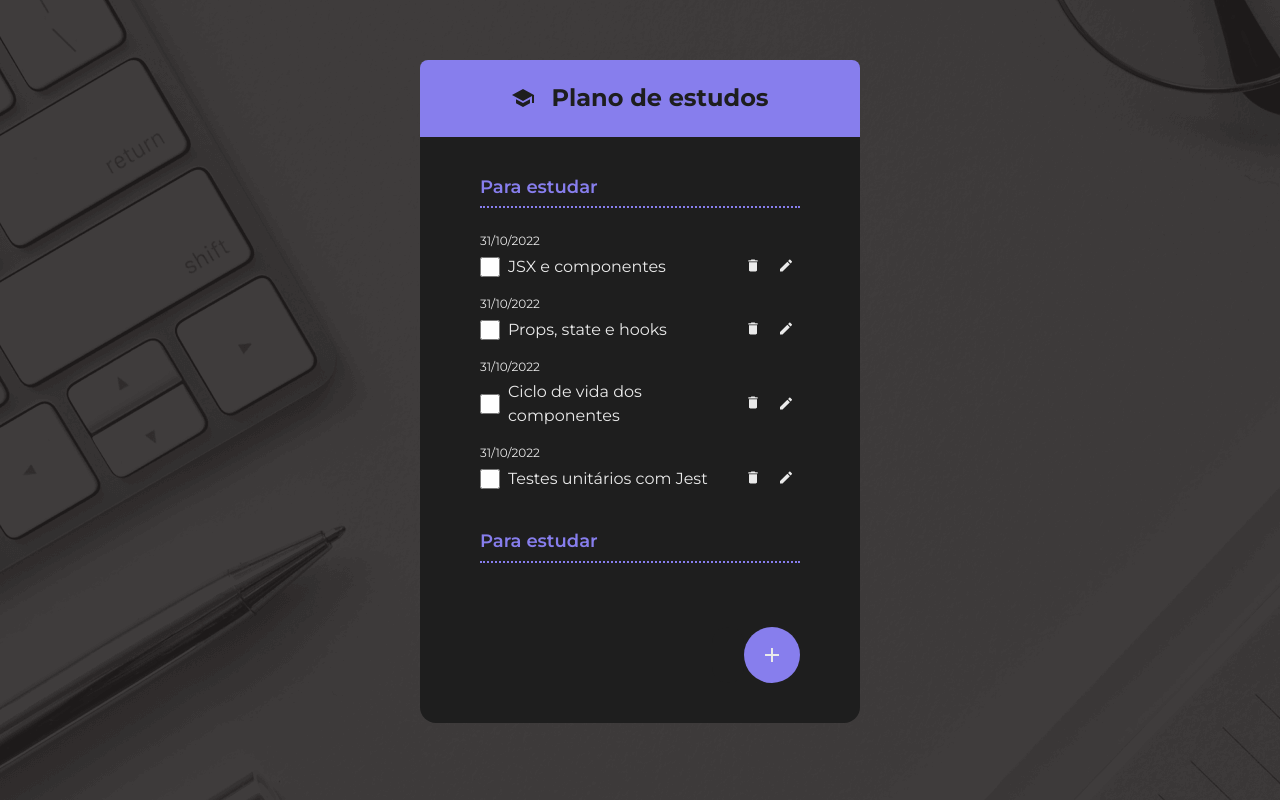
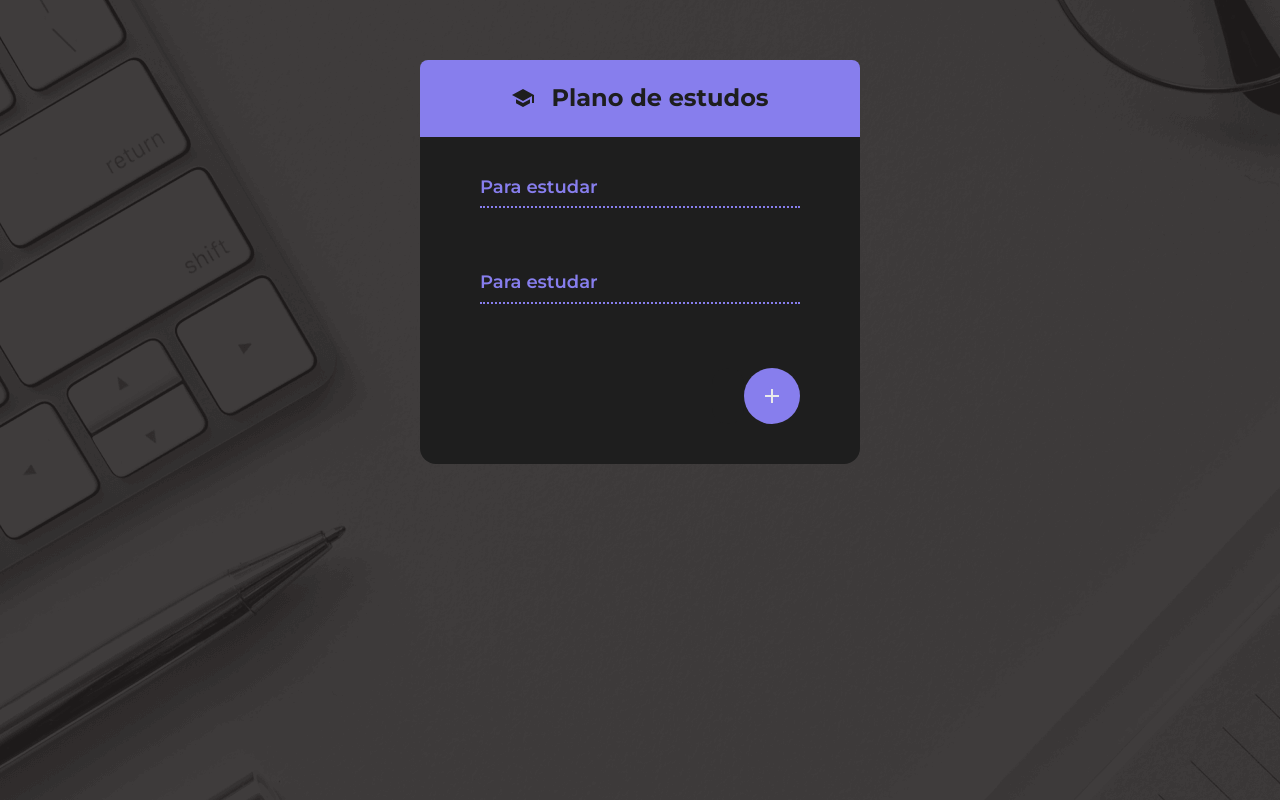
Before and after one commit to felipedevpips-max/to-do-list-react, a React (Vite) app: page / in a window 1280 px wide. Built offline with nearby package versions, Linux system fonts and the light colour scheme.

Commit message:
aplicando salvamento usando local storage

```diff
--- a/src/components/TodoProvider/index.jsx
+++ b/src/components/TodoProvider/index.jsx
@@ -1,32 +1,15 @@
-import { useState } from "react";
+import { useEffect, useState } from "react";
 import TodoContext from "./Todocontext";
+
+const TODOS = "todos";
 export function TodoProvider({ children }) {
-  const [todos, setTodos] = useState([
-    {
-      id: 1,
-      description: "JSX e componentes",
-      completed: false,
-      createdAt: "2022-10-31",
-    },
-    {
-      id: 2,
-      description: "Props, state e hooks",
-      completed: false,
-      createdAt: "2022-10-31",
-    },
-    {
-      id: 3,
-      description: "Ciclo de vida dos componentes",
-      completed: false,
-      createdAt: "2022-10-31",
-    },
-    {
-      id: 4,
-      description: "Testes unitários com Jest",
-      completed: false,
-      createdAt: "2022-10-31",
-    },
-  ]);
+  const savedTodos = localStorage.getItem(TODOS);
+
+  const [todos, setTodos] = useState(savedTodos ? JSON.parse(savedTodos) : []); //const que salva
+
+  useEffect(() => {
+    localStorage.setItem(TODOS, JSON.stringify(todos));
+  }, [todos]);
 
   const addTodo = (formData) => {
     const description = formData.get("description");
```
